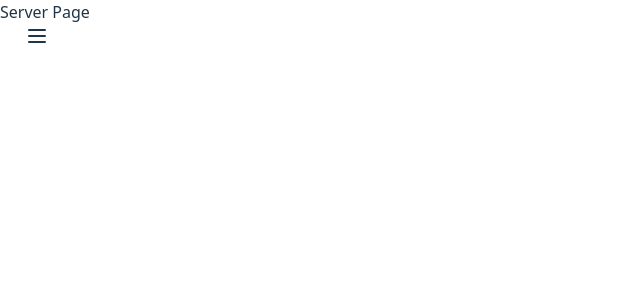
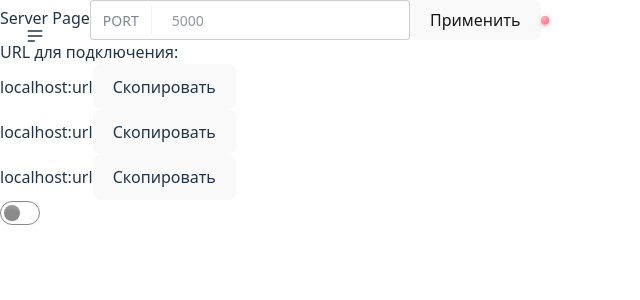
Before and after one commit to aleksaksan/audio-switcher, a React (Vite) app: page /server in a window 1280 px wide. Shown: the top 300 px of the page, without its empty margins (0-640 px from the left). Built offline with nearby package versions, Linux system fonts and the light colour scheme.

Commit message:
added server logic ui

```diff
--- /dev/null
+++ b/src/ui/components/ClientsList.jsx
@@ -0,0 +1,25 @@
+import React from 'react';
+import { ClientsListItem } from './ClientsListItem';
+
+export const ClientsList = ({ list }) => {
+  return (
+    <ul className="list bg-base-100 rounded-box shadow-md">
+
+        <li className="p-4 pb-2 text-xs opacity-60 tracking-wide">
+          Список подключённых устройств
+        </li>
+
+        {list.map(item =>(
+          <ClientsListItem
+            key={item.id}
+            id={item.id}
+            title={item.title}
+            description={item.description}
+            isMuted={false}
+            onMute={()=>{}}
+          />
+        ))}
+
+      </ul>
+  );
+};
--- /dev/null
+++ b/src/ui/components/ClientsListItem.jsx
@@ -0,0 +1,17 @@
+import React from 'react';
+import { MuteButton } from './MuteButton';
+
+export const ClientsListItem = ({ title, description, onMute, isMuted}) => {
+  return (
+    <li className="list-row">
+      <div>
+        <div>{title}</div>
+        <div className="text-xs uppercase font-semibold opacity-60">{description}</div>
+      </div>
+      <button className="btn btn-square btn-ghost">
+        <svg className="size-[1.2em]" xmlns="http://www.w3.org/2000/svg" viewBox="0 0 24 24"><g strokeLinejoin="round" strokeLinecap="round" strokeWidth="2" fill="none" stroke="currentColor"><path d="M6 3L20 12 6 21 6 3z"></path></g></svg>
+      </button>
+      <MuteButton onClick={onMute} isMuted={isMuted} />
+    </li>
+  );
+};
--- /dev/null
+++ b/src/ui/components/ConnectionStatus.jsx
@@ -0,0 +1,13 @@
+import React from 'react';
+
+export const ConnectionStatus = ({ isConnected }) => {
+  return (
+    <div>
+      <div className="inline-grid *:[grid-area:1/1]">
+        <div className={isConnected ? "status status-success animate-ping" : "status status-error animate-ping"}></div>
+        <div className={isConnected ? "status status-success" : "status status-error"}></div>
+      </div>
+      {isConnected ? "Connected to server" : "Disconnected"}
+    </div>
+  );
+};
--- a/src/ui/components/Drawer.jsx
+++ b/src/ui/components/Drawer.jsx
@@ -1,9 +1,10 @@
 import React, { useRef } from 'react';
 import { NavLink, Outlet } from 'react-router';
+import { StatusIcon } from './StatusIcon';
 
 export const Drawer = () => {
   const drawerCheckboxRef = useRef(null);
-
+  const isServer = true;
   const closeDrawer = () => {
     if (drawerCheckboxRef.current) {
       drawerCheckboxRef.current.checked = false;
@@ -25,20 +26,7 @@ export const Drawer = () => {
             className="btn btn-ghost drawer-button absolute left-4 top-4 p-2"
             style={{ transition: 'transform 0.3s ease' }}
           >
-            <svg
-              xmlns="http://www.w3.org/2000/svg"
-              className="h-6 w-6"
-              fill="none"
-              viewBox="0 0 24 24"
-              stroke="currentColor"
-            >
-              <path
-                strokeLinecap="round"
-                strokeLinejoin="round"
-                strokeWidth={2}
-                d="M4 6h16M4 12h16M4 18h16"
-              />
-            </svg>
+            <svg xmlns="http://www.w3.org/2000/svg" className="h-5 w-5" fill="none" viewBox="0 0 24 24" stroke="currentColor"> <path strokeLinecap="round" strokeLinejoin="round" strokeWidth="2" d="M4 6h16M4 12h16M4 18h7" /> </svg>
           </label>
           <Outlet />
         </div>
@@ -71,10 +59,13 @@ export const Drawer = () => {
           <li>
             <NavLink
               to={'/server'}
-              className={({ isActive }) => isActive ? "active" : ""}
+              className={({ isActive }) => isActive ? "active block" : "block"}
               onClick={closeDrawer}
             >
-              Server
+              <div className="flex justify-between align-middle">
+                <div>Server</div>
+                {isServer && <div><StatusIcon isTrue={true}/></div>}
+              </div>
             </NavLink>
           </li>
         </ul>
--- a/src/ui/components/Home.jsx
+++ b/src/ui/components/Home.jsx
@@ -1,7 +1,18 @@
-import React from 'react'
+import React from 'react';
+import { ConnectionStatus } from './ConnectionStatus';
+import { ClientsList } from './ClientsList';
+
+const listMock = [
+  { id: 0, title: "Comp 0", description: "description" },
+  { id: 1, title: "Comp 1", description: "description1" },
+  { id: 2, title: "Comp 2", description: "description2" },
+]
 
 export const Home = () => {
   return (
-    <div>HomePage</div>
-  )
-}
+    <div>
+      <ConnectionStatus isConnected={true} />
+      <ClientsList list={listMock}/>
+    </div>
+  );
+};
--- /dev/null
+++ b/src/ui/components/Loader.jsx
@@ -0,0 +1,7 @@
+import React from 'react';
+
+export const Loader = () => {
+  return (
+    <span className="loading loading-spinner loading-md"></span>
+  );
+};
--- /dev/null
+++ b/src/ui/components/MuteButton.jsx
@@ -0,0 +1,11 @@
+import React from 'react';
+
+export const MuteButton = ({ isMuted }) => {
+  return (
+    <div className="tooltip" data-tip={isMuted ? "Включить звук" : "Выключить звук"}>
+      <button className={isMuted ? "btn btn-secondary" : "btn btn-success"}>
+        {isMuted ? "Unmute" : "Mute"}
+      </button>
+    </div>
+  );
+};
--- a/src/ui/components/Server.jsx
+++ b/src/ui/components/Server.jsx
@@ -1,9 +1,43 @@
-import React from 'react'
+import React, { useState } from 'react'
+import { StatusIcon } from './StatusIcon'
 
+const urls = [
+  { id: 0, type: 'localhost', url: 'url' },
+  { id: 1, type: 'localhost', url: 'url' },
+  { id: 2, type: 'localhost', url: 'url' },
+]
 export const Server = () => {
+  const [isChecked, setIsChecked] = useState(false)
+
+  const toggleServer = () => {
+    setIsChecked(prev => !prev)
+  }
+
   return (
-    <div>
+    <div className=''>
       Server Page
+      <label className="input">
+        <span className="label">PORT</span>
+        <input type="text" placeholder="5000" />
+      </label>
+      <button className="btn btn-soft">Применить</button>
+      <StatusIcon isTrue={false} />
+      <div>
+        <div>URL для подключения:</div>
+        {urls.map(item=>(
+          <div class="url-item" key={item.id}>
+            <span class="url-type">{item.type}:</span>
+            <span class="url-value">{item.url}</span>
+            <button>Скопировать</button>
+          </div>
+        ))}
+      </div>
+      <input
+          type="checkbox"
+          className="toggle toggle-primary"
+          checked={isChecked}
+          onChange={toggleServer}
+        />
     </div>
   )
 }
--- a/src/ui/components/Settings.jsx
+++ b/src/ui/components/Settings.jsx
@@ -4,6 +4,11 @@ export const Settings = () => {
   return (
     <div>
       Settings Page
+      <label className="input">
+        <span className="label">http://</span>
+        <input type="text" placeholder="URL" />
+      </label>
+      <button className="btn btn-soft">Connect</button>
     </div>
   );
 };
--- /dev/null
+++ b/src/ui/components/StatusIcon.jsx
@@ -0,0 +1,10 @@
+import React from 'react';
+
+export const StatusIcon = ({ isTrue }) => {
+  return (
+    <div className="inline-grid *:[grid-area:1/1]">
+      <div className={isTrue ? "status status-success animate-ping" : "status status-error animate-ping"}></div>
+      <div className={isTrue ? "status status-success" : "status status-error"}></div>
+    </div>
+  );
+};
```
Also changed, not shown: 1 other file (tests, documents, lock files or other folders).
